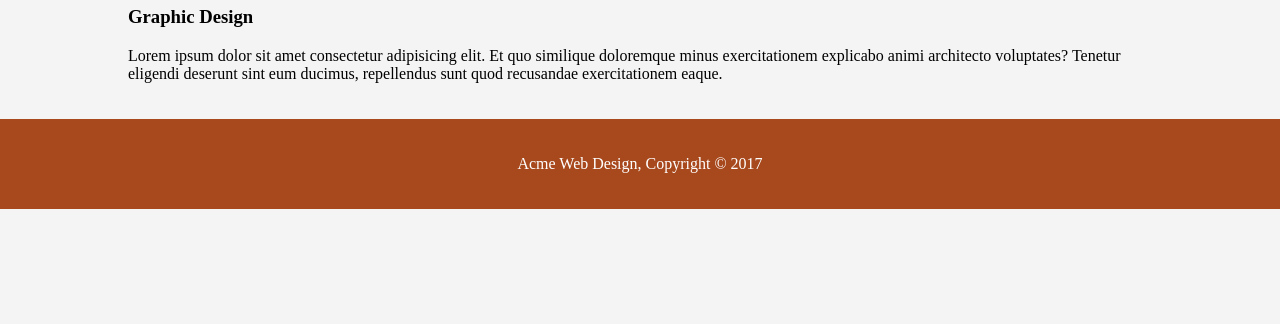
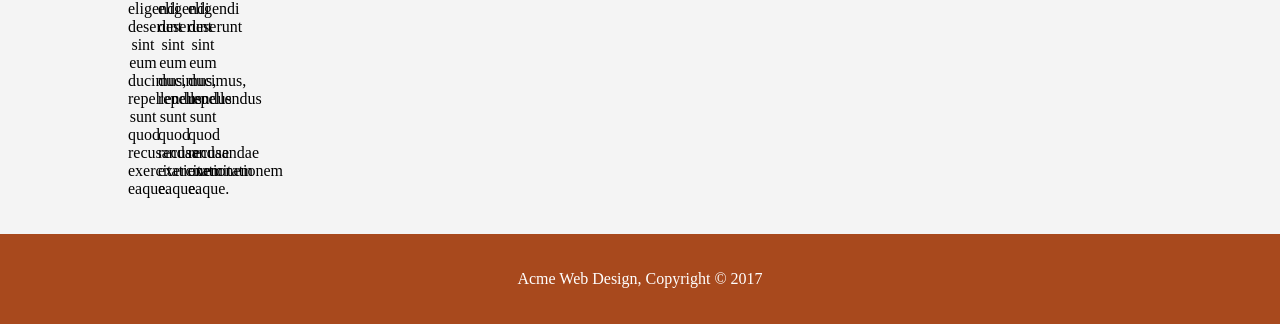
Before and after one commit to Boam1994/acme-web-design, a plain HTML site: page index.html in a window 1280 px wide. Shown: the part 1117-1441 px from the top of the page. Before the commit the page ends 1326 px from the top, so only its background shows below. Drawn offline with Linux system fonts and the light colour scheme.

Commit message:
update css files

```diff
--- a/Css/style.css
+++ b/Css/style.css
@@ -110,12 +110,12 @@ header a:hover{
     margin-top: 20px;
 }
 
-/*#boxes .box{
+#boxes .box{
     float: left;
     text-align: center;
     width: 30px;
     padding:10;
-}*/
+}
 #boxes .box{
     float:left;
 }
```
Also changed, not shown: 1 other file.
